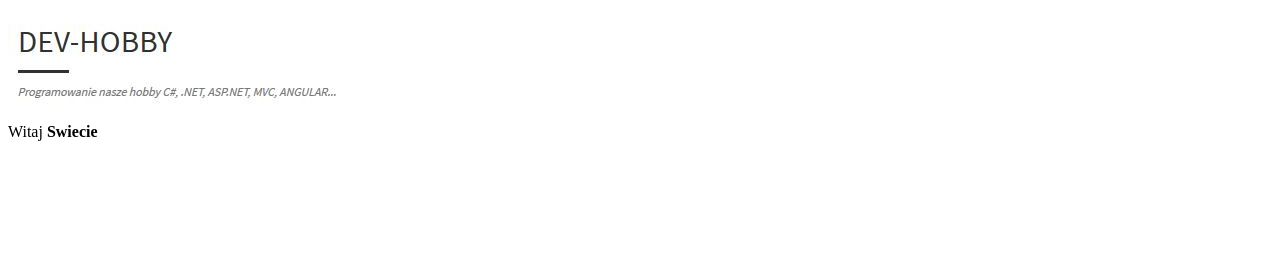
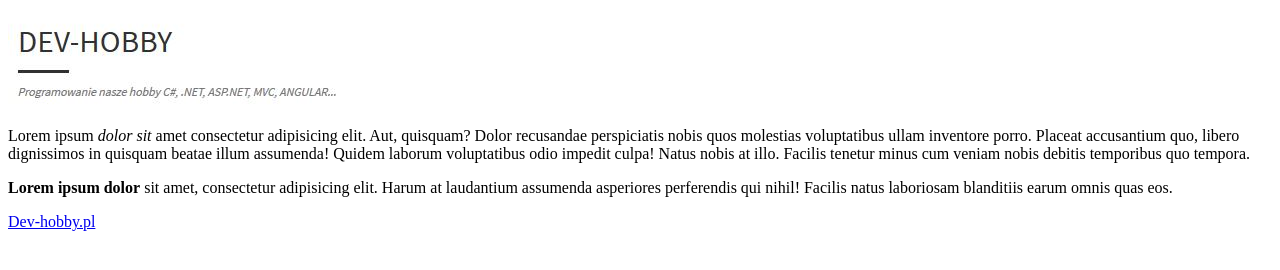
Before and after one commit to Counter-Sniper/index-html, a plain HTML site: page index.html in a window 1280 px wide. Drawn offline with Linux system fonts and the light colour scheme.

Commit message:
1_4 Struktura strony HTML

```diff
--- a/index.html
+++ b/index.html
@@ -1,4 +1,24 @@
-<div id="glowny">
-    <img src="obrazki/Logo.JPG" alt="Logo strony"/>
-    <p>Witaj <b>Swiecie</b></p>
-</div>
+<!DOCTYPE html>
+<html lang="pl">
+    <head>
+        <meta charset="utf-8">
+        <title>Nasza Pierwsza Strona</title>
+    </head>
+    <body>
+        <img src="obrazki/Logo.JPG">
+        <p>
+            Lorem ipsum <em>dolor sit</em> amet consectetur adipisicing elit. Aut, quisquam?
+            Dolor recusandae perspiciatis nobis quos molestias voluptatibus ullam inventore porro.
+            Placeat accusantium quo, libero dignissimos in quisquam beatae illum assumenda!
+            Quidem laborum voluptatibus odio impedit culpa! Natus nobis at illo.
+            Facilis tenetur minus cum veniam nobis debitis temporibus quo tempora.
+        </p>
+        <p>
+            <strong>Lorem ipsum dolor</strong> sit amet, consectetur adipisicing elit.
+            Harum at laudantium assumenda asperiores perferendis qui nihil!
+            Facilis natus laboriosam blanditiis earum omnis quas eos.
+        </p>
+        <a href="http://dev-hobby.pl">Dev-hobby.pl</a>
+    </body>
+
+</html>
```
